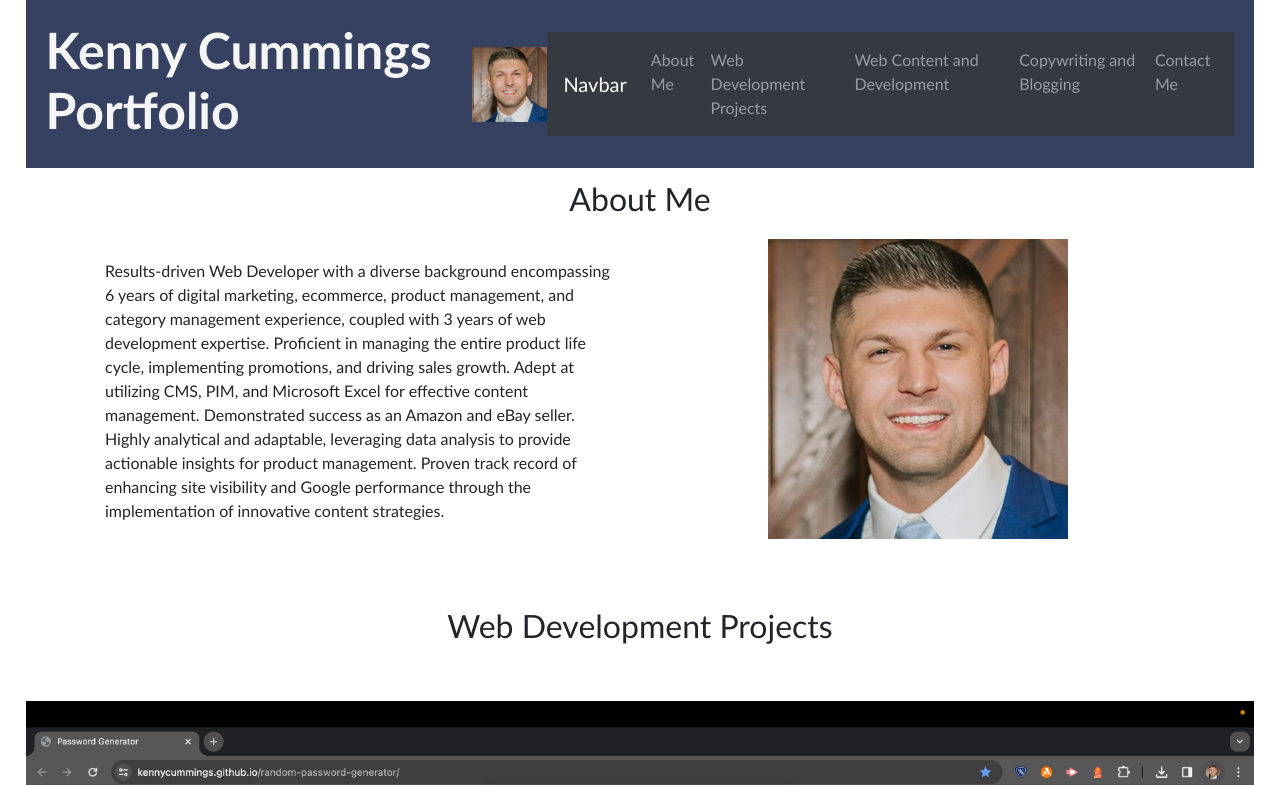
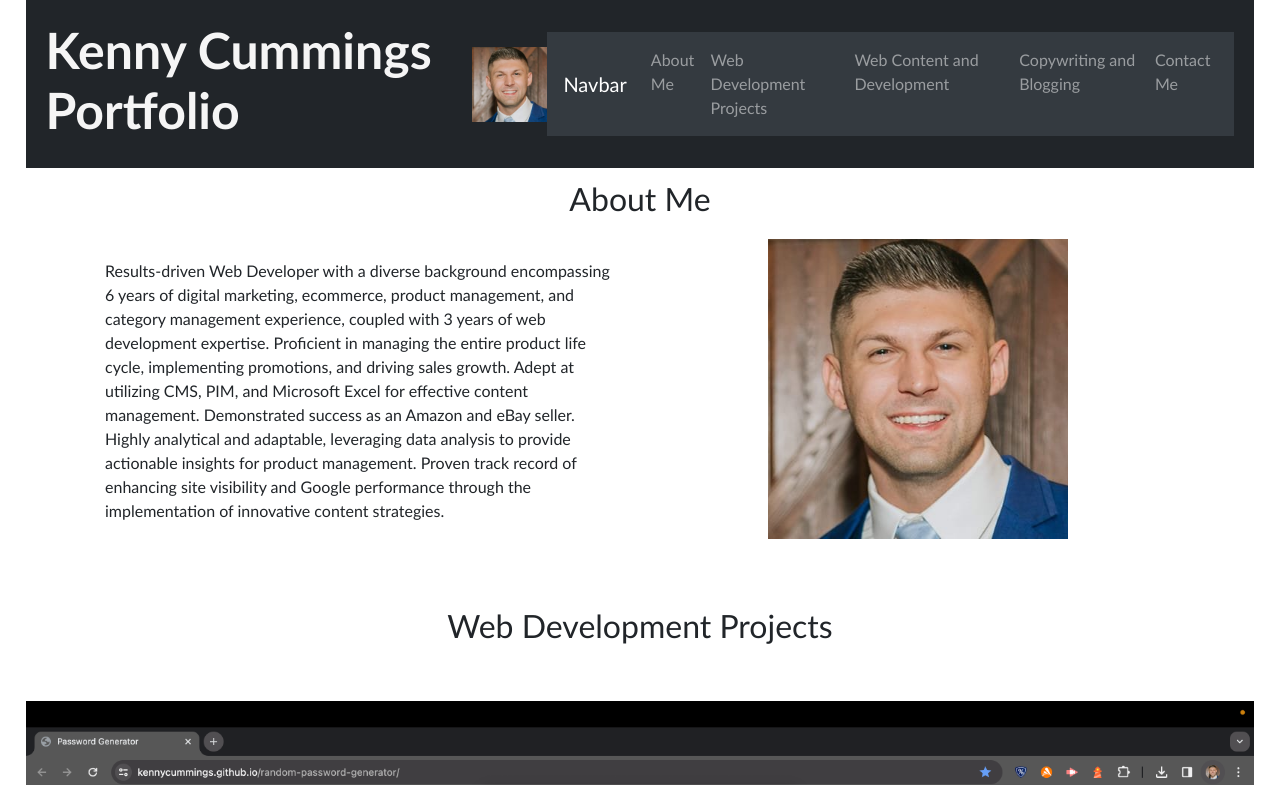
Before and after one commit to kennycummings/kenny-cummings-portfolio, a plain HTML site: page index.html in a window 1280 px wide. Shown: the top 785 px of the page. Drawn offline with nearby package versions, Linux system fonts and the light colour scheme.

Commit message:
Made entire navbar black #212529 for consistency.

```diff
--- a/assets/css/style.css
+++ b/assets/css/style.css
@@ -13,7 +13,7 @@ body {
 
 .header {
     padding: 20px;
-    background-color: #364162;
+    background-color: #212529;
     color: whitesmoke;
     display: flex;
     justify-content: space-between;
```
